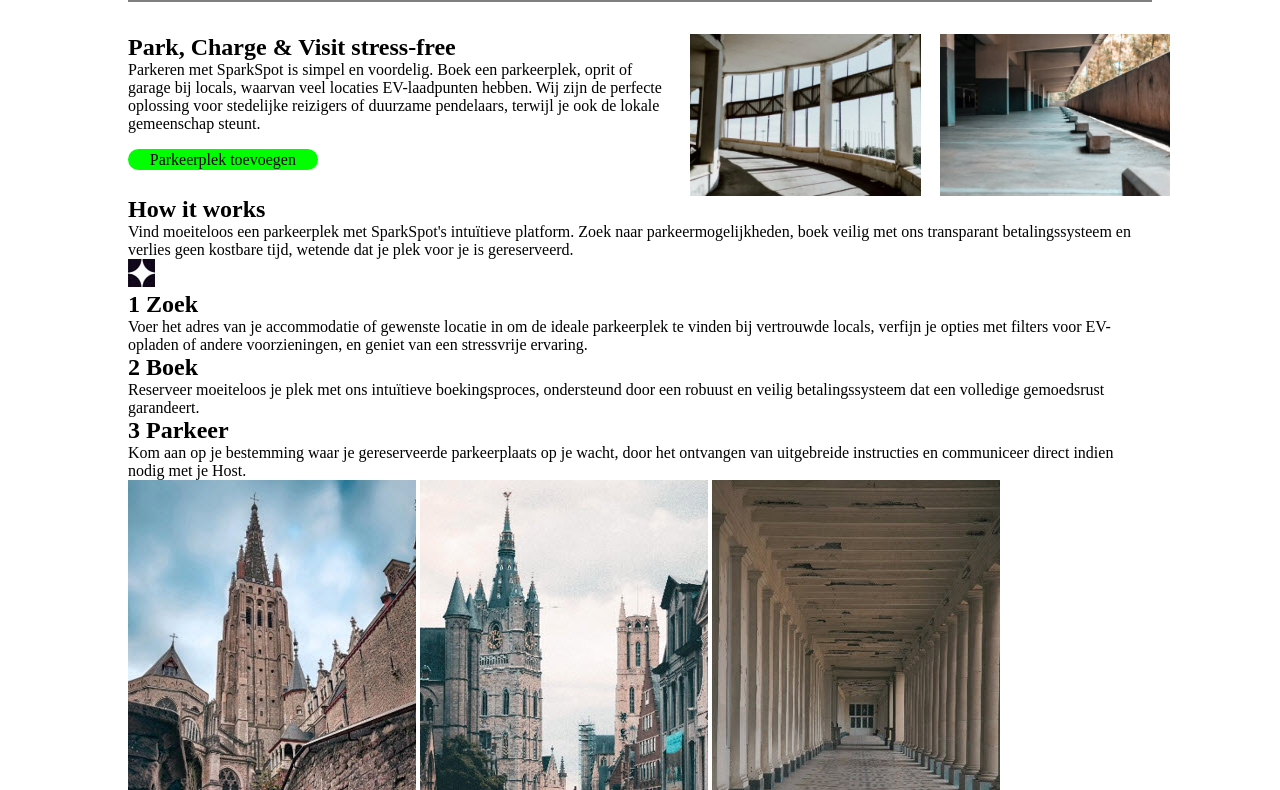
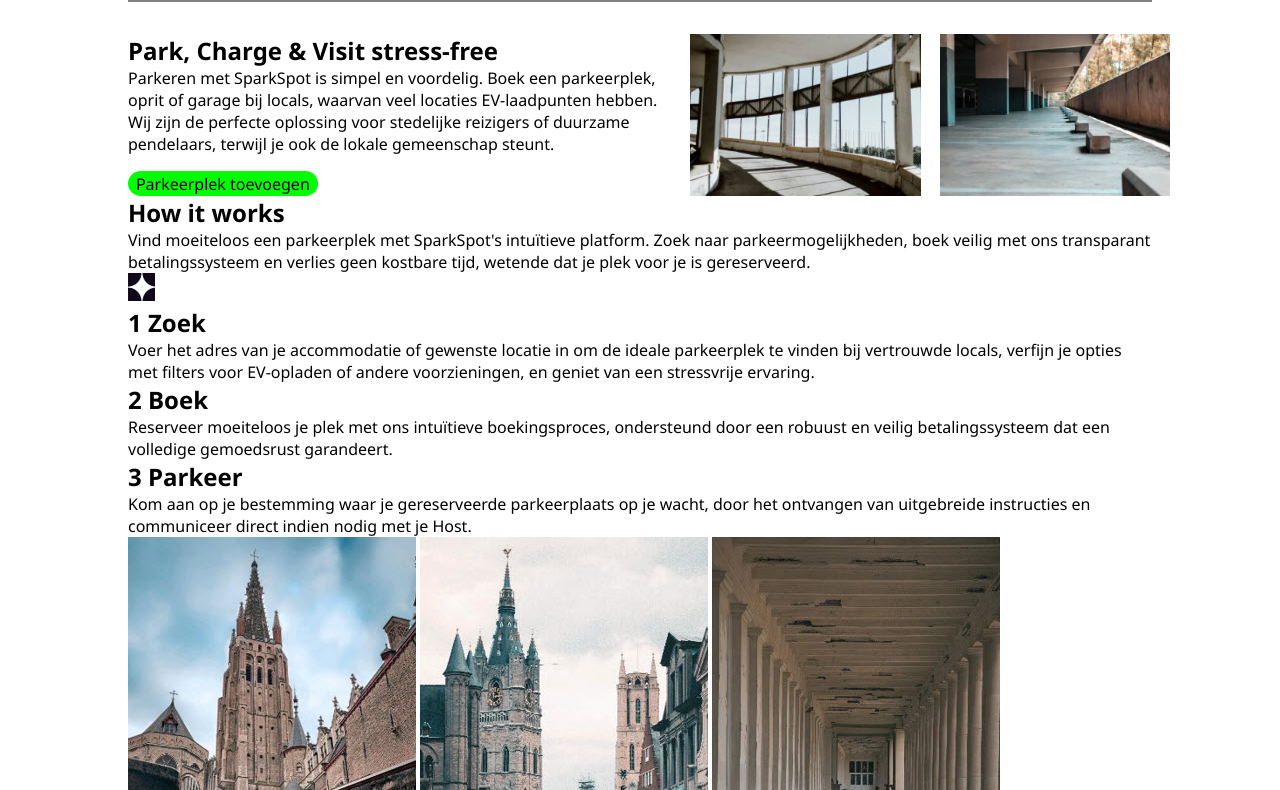
Before and after one commit to LukaVerbrugghe/sparkspot-opg, a plain HTML site: page index.html in a window 1280 px wide. Shown: the part 72-862 px from the top of the page. Drawn offline with Linux system fonts and the light colour scheme.

Commit message:
font (werkt niet)

```diff
--- a/opmaak.css
+++ b/opmaak.css
@@ -3,6 +3,15 @@
     margin: 0;
     padding: 0;
     box-sizing: border-box;
+}
+
+@font-face {
+    font-family: "caviar-bold";
+    src: url(fonts/CaviarDreams_Bold.ttf);
+}
+
+body{
+    font-family: 'Segoe UI', Tahoma, Geneva, Verdana, sans-serif;
 }
 
 /* wrapper */
@@ -80,3 +89,8 @@ nav li a:hover{
     margin-top: 1em;
     border-radius: 1em;
 }
+
+/* titels */
+h1{
+    font-family: caviar-bold;
+}
```
